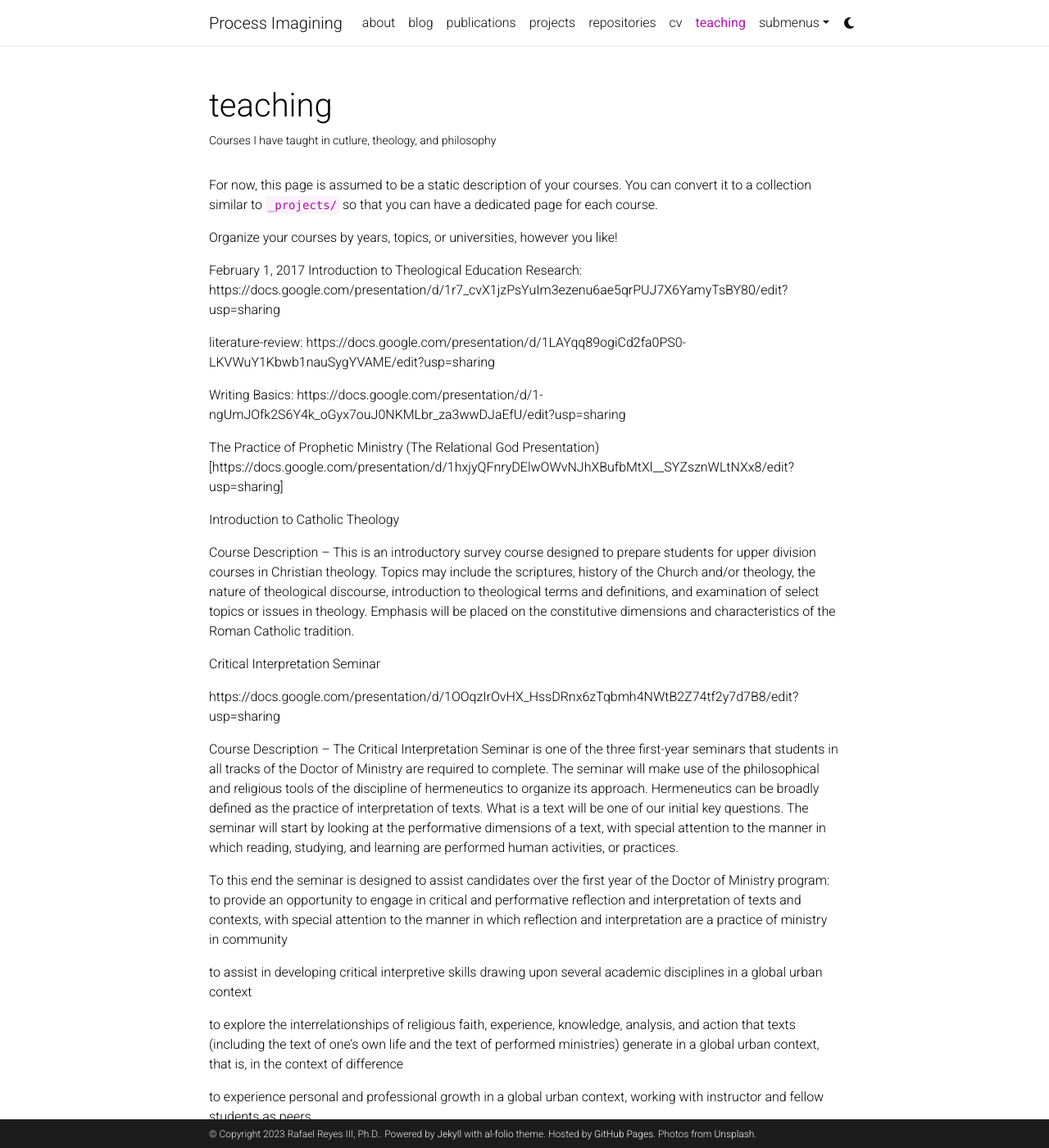
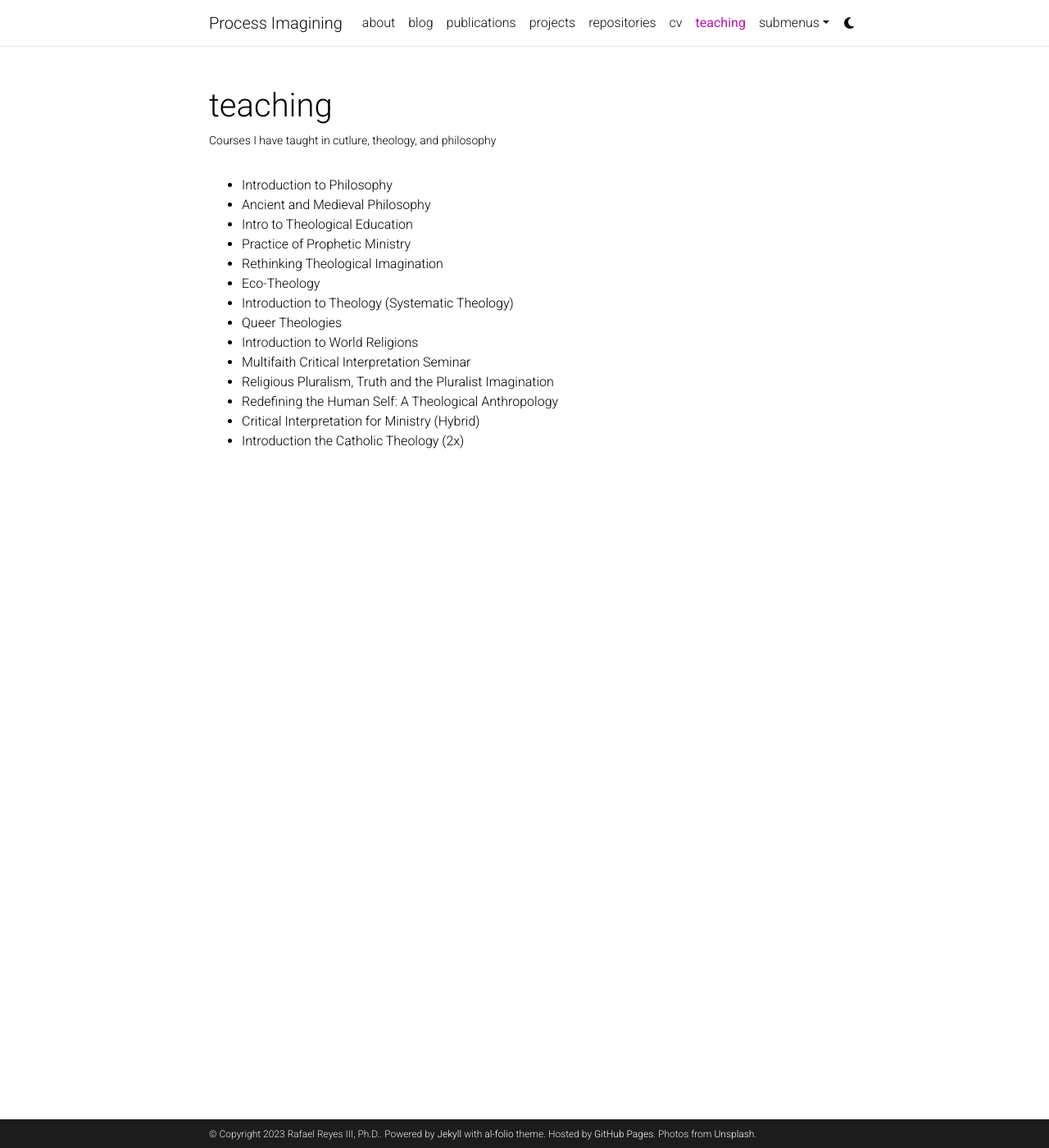
Before and after one commit to rafaelr3/pi.github.io, a Jekyll site: the page built from _pages/teaching.md, in a window 1280 px wide and 1400 px high. Shown: the whole window at 82% size. Built offline with Jekyll 4.4.1, drawn with Linux system fonts in a browser that asks for light colours; comment, search, counter and statistics services are not loaded; a style sheet for code colours, icons or effects is not loaded.

Commit message:
update courses

```diff
--- a/_pages/teaching.md
+++ b/_pages/teaching.md
@@ -7,38 +7,17 @@ nav: true
 nav_order: 5
 ---
 
-For now, this page is assumed to be a static description of your courses. You can convert it to a collection similar to `_projects/` so that you can have a dedicated page for each course.
-
-Organize your courses by years, topics, or universities, however you like!
-
-February 1, 2017
-Introduction to Theological Education
-Research: https://docs.google.com/presentation/d/1r7_cvX1jzPsYuIm3ezenu6ae5qrPUJ7X6YamyTsBY80/edit?usp=sharing
-
-literature-review: https://docs.google.com/presentation/d/1LAYqq89ogiCd2fa0PS0-LKVWuY1Kbwb1nauSygYVAME/edit?usp=sharing
-
-Writing Basics: https://docs.google.com/presentation/d/1-ngUmJOfk2S6Y4k_oGyx7ouJ0NKMLbr_za3wwDJaEfU/edit?usp=sharing
-
-
-The Practice of Prophetic Ministry
-(The Relational God Presentation)[https://docs.google.com/presentation/d/1hxjyQFnryDElwOWvNJhXBufbMtXl__SYZsznWLtNXx8/edit?usp=sharing]
-
-
-Introduction to Catholic Theology
-
-Course Description –  This is an introductory survey course designed to prepare students for upper division courses in Christian theology. Topics may include the scriptures, history of the Church and/or theology, the nature of theological discourse, introduction to theological terms and definitions, and examination of select topics or issues in theology. Emphasis will be placed on the constitutive dimensions and characteristics of the Roman Catholic tradition.
-
-Critical Interpretation Seminar
-
-https://docs.google.com/presentation/d/1OOqzIrOvHX_HssDRnx6zTqbmh4NWtB2Z74tf2y7d7B8/edit?usp=sharing
-
-Course Description – The Critical Interpretation Seminar is one of the three first-year seminars that students in all tracks of the Doctor of Ministry are required to complete. The seminar will make use of the philosophical and religious tools of the discipline of hermeneutics to organize its approach.  Hermeneutics can be broadly defined as the practice of interpretation of texts.  What is a text will be one of our initial key questions.  The seminar will start by looking at the performative dimensions of a text, with special attention to the manner in which reading, studying, and learning are performed human activities, or practices.
-
-To this end the seminar is designed to assist candidates over the first year of the Doctor of Ministry program:
-to provide an opportunity to engage in critical and performative reflection and interpretation of texts and contexts, with special attention to the manner in which reflection and interpretation are a practice of ministry in community
-
-to assist in developing critical interpretive skills drawing upon several academic disciplines in a global urban context
-
-to explore the interrelationships of religious faith, experience, knowledge, analysis, and action that texts (including the text of one’s own life and the text of performed ministries) generate in a global urban context, that is, in the context of difference
-
-to experience personal and professional growth in a global urban context, working with instructor and fellow students as peers
+- Introduction to Philosophy
+- Ancient and Medieval Philosophy
+- Intro to Theological Education
+- Practice of Prophetic Ministry
+- Rethinking Theological Imagination
+- Eco-Theology
+- Introduction to Theology (Systematic Theology)
+- Queer Theologies
+- Introduction to World Religions
+- Multifaith Critical Interpretation Seminar
+- Religious Pluralism, Truth and the Pluralist Imagination
+- Redefining the Human Self: A Theological Anthropology
+- Critical Interpretation for Ministry (Hybrid)
+- Introduction the Catholic Theology (2x)
```
